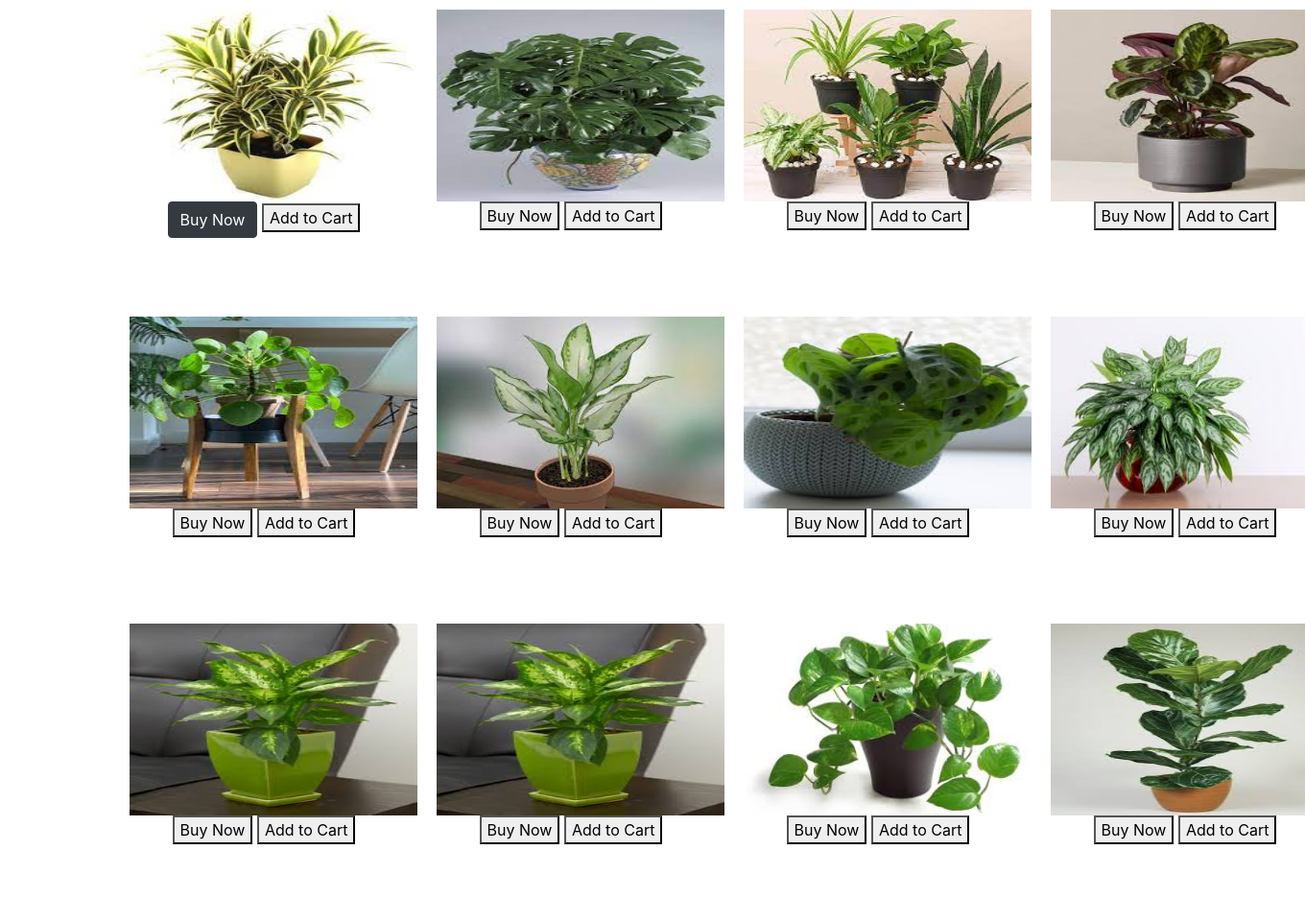
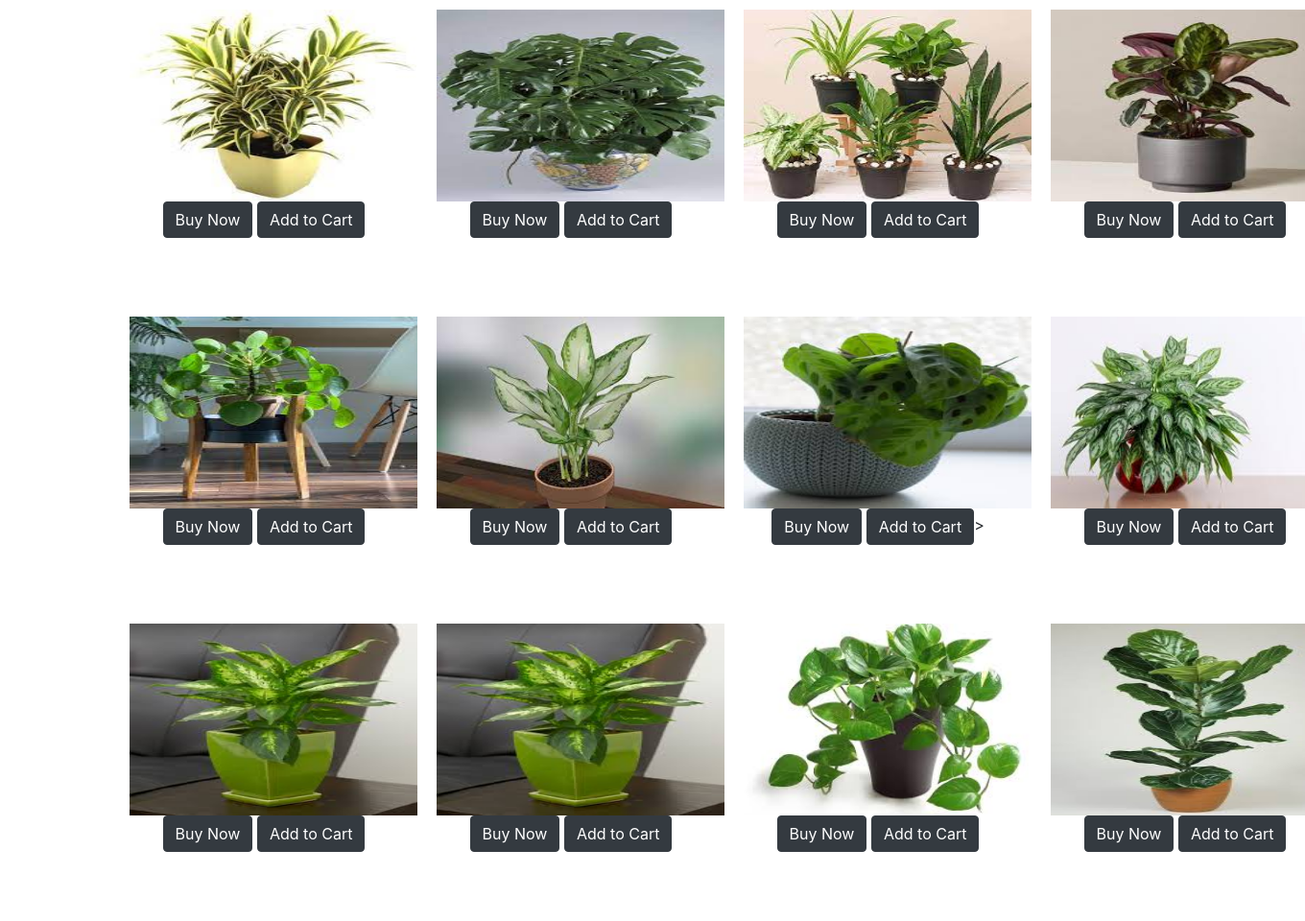
Before and after one commit to vrindanair89/grid-demo, a Django app: page / in a window 1360 px wide; the page is wider, and only the part inside the window is pictured. Shown: that part at 96% size. Run offline with Django 3.2, Linux system fonts and the light colour scheme.

Commit message:
8 commit

```diff
--- a/mygrid/templates/grid.html
+++ b/mygrid/templates/grid.html
@@ -14,41 +14,41 @@
     <div class="container">
         <div class=one ><a href=""><img src="{% static 'images/1.jpg' %}" alt=""></a>
             <button type="button" class="btn btn-dark">Buy Now</button>
-        <button>Add to Cart</button>
+            <button type="button" class="btn btn-dark">Add to Cart</button>
         </div>
         <div class=two><a href=""><img src="{% static 'images/2.jpg' %}" alt=""></a>
-            <button>Buy Now</button>
-            <button>Add to Cart</button></div>
+            <button type="button" class="btn btn-dark">Buy Now</button>
+            <button type="button" class="btn btn-dark">Add to Cart</button></div>
         <div class=three><img src="{% static 'images/3.jpg' %}" alt="">
-            <button>Buy Now</button>
-            <button>Add to Cart</button></div>
+            <button type="button" class="btn btn-dark">Buy Now</button>
+            <button type="button" class="btn btn-dark">Add to Cart</button></div>
         <div class=four><img src="{% static 'images/4.jpg' %}" alt="">
-            <button>Buy Now</button>
-            <button>Add to Cart</button></div>
+            <button type="button" class="btn btn-dark">Buy Now</button>
+            <button type="button" class="btn btn-dark">Add to Cart</button></div>
         <div class=five><img src="{% static 'images/5.jpg' %}" alt="">
-            <button>Buy Now</button>
-            <button>Add to Cart</button></div>
+            <button type="button" class="btn btn-dark">Buy Now</button>
+            <button type="button" class="btn btn-dark">Add to Cart</button></div>
         <div class=six><img src="{% static 'images/6.jpg' %}" alt="">
-            <button>Buy Now</button>
-            <button>Add to Cart</button></div>
+            <button type="button" class="btn btn-dark">Buy Now</button>
+            <button type="button" class="btn btn-dark">Add to Cart</button></div>
         <div><img src="{% static 'images/7.jpg' %}" alt="">
-            <button>Buy Now</button>
-            <button>Add to Cart</button></div>
+            <button type="button" class="btn btn-dark">Buy Now</button>
+            <button type="button" class="btn btn-dark">Add to Cart</button>></div>
         <div><img src="{% static 'images/8.jpg' %}" alt="">
-            <button>Buy Now</button>
-            <button>Add to Cart</button></div>
+            <button type="button" class="btn btn-dark">Buy Now</button>
+            <button type="button" class="btn btn-dark">Add to Cart</button></div>
         <div><img src="{% static 'images/9.jpg' %}" alt="">
-            <button>Buy Now</button>
-            <button>Add to Cart</button></div>
+            <button type="button" class="btn btn-dark">Buy Now</button>
+            <button type="button" class="btn btn-dark">Add to Cart</button></div>
         <div><img src="{% static 'images/10.jpg' %}" alt="">
-            <button>Buy Now</button>
-            <button>Add to Cart</button></div>
+            <button type="button" class="btn btn-dark">Buy Now</button>
+            <button type="button" class="btn btn-dark">Add to Cart</button></div>
         <div><img src="{% static 'images/11.jpg' %}" alt="">
-            <button>Buy Now</button>
-            <button>Add to Cart</button></div>
+            <button type="button" class="btn btn-dark">Buy Now</button>
+            <button type="button" class="btn btn-dark">Add to Cart</button></div>
         <div><img src="{% static 'images/12.jpg' %}" alt="">
-            <button>Buy Now</button>
-            <button>Add to Cart</button></div>
+            <button type="button" class="btn btn-dark">Buy Now</button>
+            <button type="button" class="btn btn-dark">Add to Cart</button></div>
 
     </div>
 </body>
```
